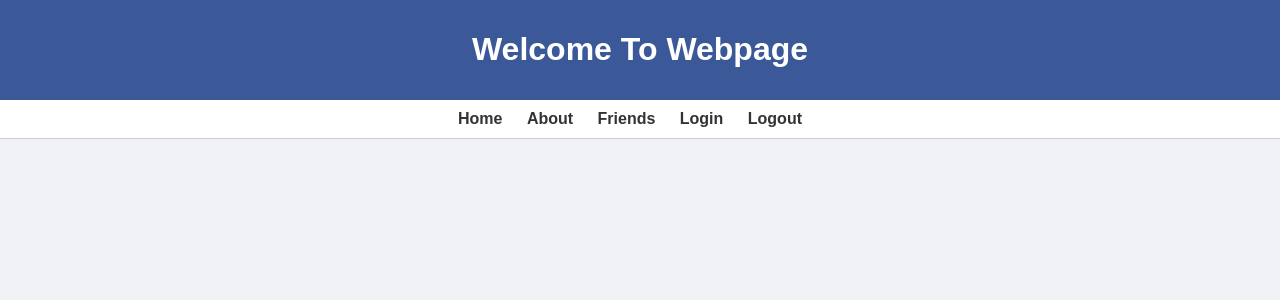
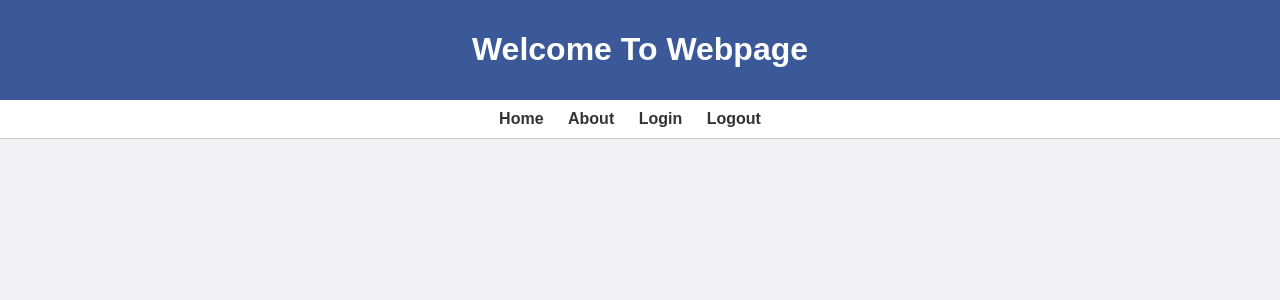
Before and after one commit to SivaParvatha/Web_app, a Flask app: page / in a window 1280 px wide. Shown: the top 300 px of the page. Run offline with Flask 3, Linux system fonts and the light colour scheme.

Commit message:
Add files via upload

```diff
--- a/templates/Home.html
+++ b/templates/Home.html
@@ -82,7 +82,6 @@
         <ul>
             <li><a href="/">Home</a></li>
             <li><a href="/About">About</a></li>
-            <li><a href="/friends">Friends</a></li>
             <li><a href="/login">Login</a></li>
             <li><a href="/logout">Logout</a></li>
         </ul>
```
